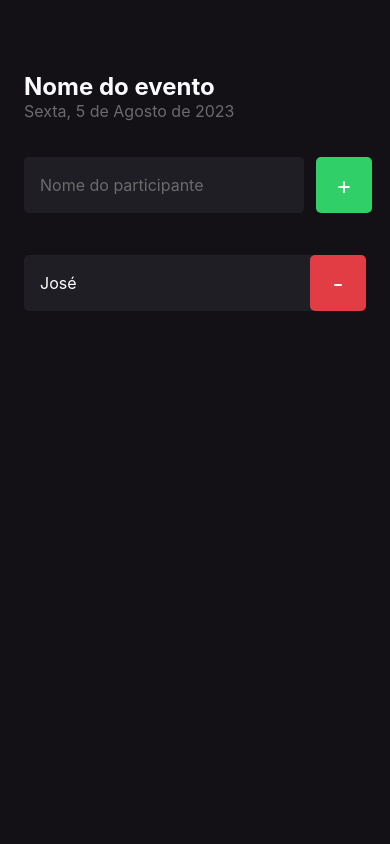
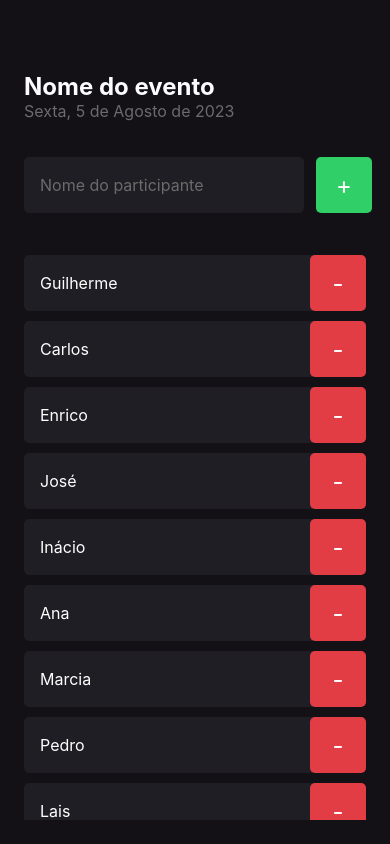
Before and after one commit to guigx7/01-IMHERE, a React Native app: screen / in a window 390 px wide. Built offline with nearby package versions, Linux system fonts and the light colour scheme.

Commit message:
Ativando rolagem na tela

```diff
--- a/src/screens/Home/index.tsx
+++ b/src/screens/Home/index.tsx
@@ -1,8 +1,10 @@
-import { Text, View, TextInput, TouchableOpacity } from "react-native";
+import { Text, View, TextInput, TouchableOpacity, ScrollView } from "react-native";
 import { styles } from "./styles";
 import { Participant } from "../../components/Participant";
 
 export default function Home(){
+  const participants = ['Guilherme', 'Carlos', 'Enrico', 'José', 'Inácio', 'Ana', 'Marcia', 'Pedro', 'Lais', 'Marcelo', 'Leonardo', 'Julia', 'Gabriela',  'Jair', 'Marcio']
+
   function handleParcipantAdd() {
     console.log("Você clicou no botão de adicionar");
   }
@@ -38,10 +40,19 @@ export default function Home(){
         </TouchableOpacity>
       </View>
 
-      {/* <Participant name="Guilherme" onRemove={handleParcipantRemove} />
-      <Participant name="Carlos" onRemove={handleParcipantRemove} />
-      <Participant name="Enrico" onRemove={handleParcipantRemove} /> */}
-      <Participant name="José" onRemove={() => handleParcipantRemove("José")} />
+      <ScrollView showsVerticalScrollIndicator={false}>
+      {
+        participants.map(participant => (
+          <Participant
+          key={participant}
+          name={participant}
+          onRemove={() => handleParcipantRemove("José")}
+          />
+          ))
+        }
+      </ScrollView>
+
+
 
     </View>
   )
```
